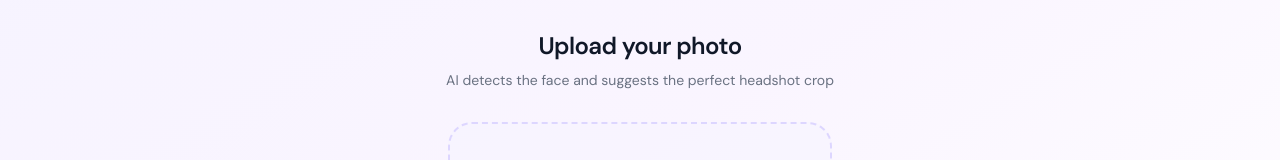
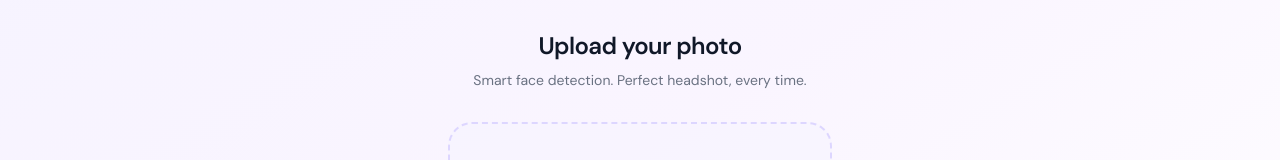
Before and after one commit to respawner8/headshot-cropper, a Next.js app: page / in a window 1280 px wide. Shown: the part 253-413 px from the top of the page. Built offline with nearby package versions, Linux system fonts and the light colour scheme.

Commit message:
copy: update upload subtitle tagline

```diff
--- a/app/page.tsx
+++ b/app/page.tsx
@@ -121,7 +121,7 @@ export default function Home() {
           <div key="idle" className="flex-1 flex flex-col items-center justify-center gap-8 px-4 animate-fadeIn">
             <div className="text-center">
               <h2 className="text-2xl font-semibold text-gray-900 tracking-tight">Upload your photo</h2>
-              <p className="text-sm text-gray-500 mt-2">AI detects the face and suggests the perfect headshot crop</p>
+              <p className="text-sm text-gray-500 mt-2">Smart face detection. Perfect headshot, every time.</p>
             </div>
             <div className="w-full max-w-sm">
               <UploadZone onFileSelected={handleFileSelected} />
```
